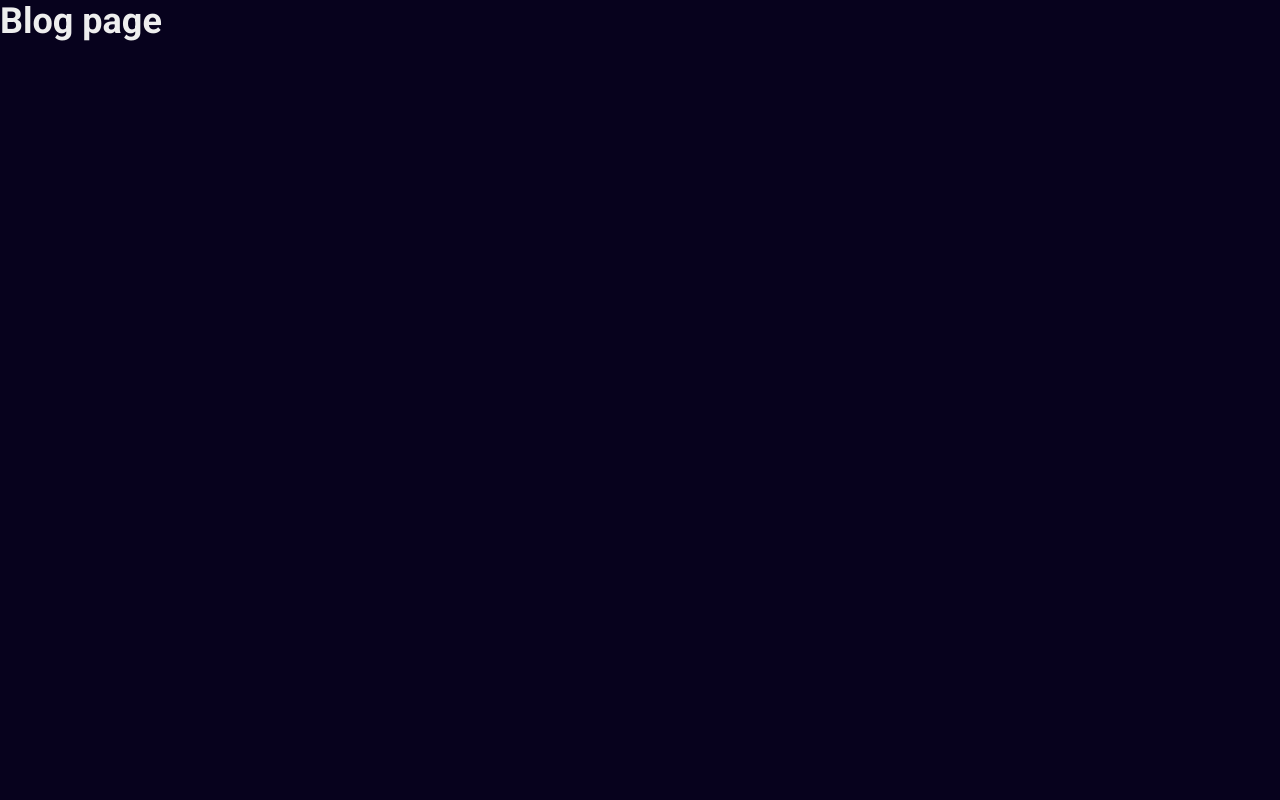
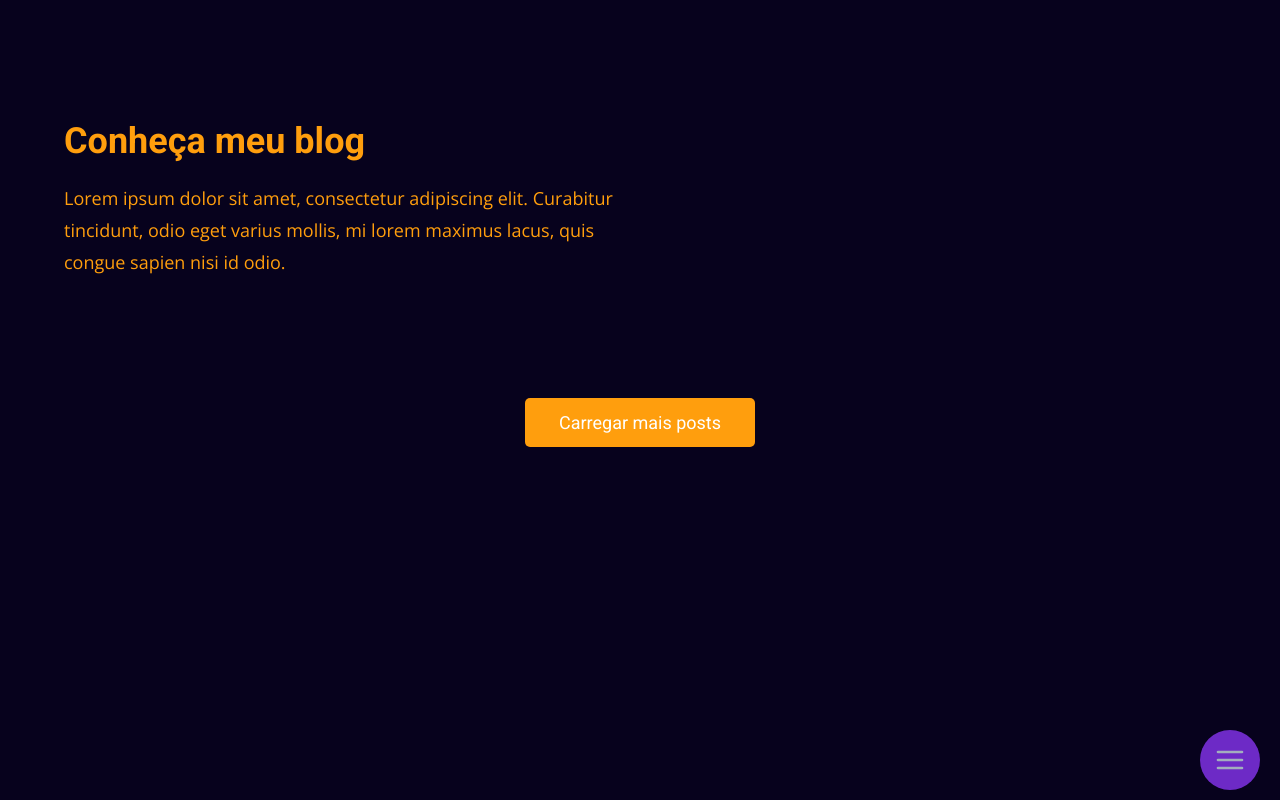
Before and after one commit to EddyPBR/eddypbr-website-old, a React (Create React App) app in the folder web/: page /blog in a window 1280 px wide. Shown: the top 800 px of the page. Built offline with nearby package versions, Linux system fonts and the light colour scheme; the HTML template or start-up script is replaced by a standard one.

Commit message:
:package: Create PostCard component

```diff
--- a/web/src/assets/styles/global.css
+++ b/web/src/assets/styles/global.css
@@ -10,6 +10,7 @@
   --color-yellow-light: #F1AB41;
   --color-grey: #A2AEBE;
   --color-grey-light: #EEEEEE;
+  --color-grey-dark: #7286A1;
 
   font-size: 60%;
   overflow-x: hidden;
--- a/web/src/pages/Blog/index.js
+++ b/web/src/pages/Blog/index.js
@@ -1,10 +1,33 @@
 import React from "react";
+
+import Navbar from "../../components/Navbar";
+import Footer from "../../components/Footer";
 
 import "./styles.css";
 
 const Blog = () => {
   return(
-    <h1>Blog page</h1>
+    <>
+      <Navbar />
+
+      <main id="blog">
+        <header>
+          <div>
+            <h1>Conheça meu blog</h1>
+            <p>Lorem ipsum dolor sit amet, consectetur adipiscing elit. Curabitur tincidunt, odio eget varius mollis, mi lorem maximus lacus, quis congue sapien nisi id odio. </p>
+          </div>
+        </header>
+
+        <section>
+          <div>
+          </div>
+
+          <button className="button">Carregar mais posts</button>
+        </section>
+      </main>
+
+      <Footer />
+    </>
   );
 }
 
--- a/web/src/pages/Blog/styles.css
+++ b/web/src/pages/Blog/styles.css
@@ -0,0 +1,61 @@
+#blog {
+  width: 90vw;
+  max-width: 117rem;
+  min-height: 100vh;
+  margin: 0 auto;
+  margin-top: 12rem;
+  margin-bottom: 12rem;
+}
+
+#blog header{
+  margin-bottom: 12rem;
+
+  display: flex;
+  flex-direction: row;
+  justify-items: flex-start;
+  align-items: flex-start;
+}
+
+#blog header > div {
+  max-width: 57rem;
+
+  display: flex;
+  flex-direction: column;
+  justify-items: flex-start;
+  align-items: flex-start;
+}
+
+#blog header h1 {
+  color: var(--color-yellow);
+  margin-bottom: 2rem;
+}
+
+#blog header p {
+  color: var(--color-yellow);
+}
+
+#blog section {
+  display: flex;
+  flex-direction: column;
+  justify-content: center;
+  align-items: center;
+}
+
+#blog section > div {
+  display: grid;
+  grid-auto-columns: 1fr 1fr 1fr;
+  gap: 70;
+}
+
+#blog section .button {
+  max-width: 23rem;
+  max-height: 6rem;
+  height: 100%;
+  width: 100%;
+  background-color: var(--color-yellow);
+  color: #FFF;
+}
+
+#blog section .button:hover {
+  filter: brightness(.8);
+}
```
Also changed, not shown: web/src/components/PostCard/index.js (added, +42 -0 lines), web/src/components/PostCard/styles.css (added, +86 -0 lines).
